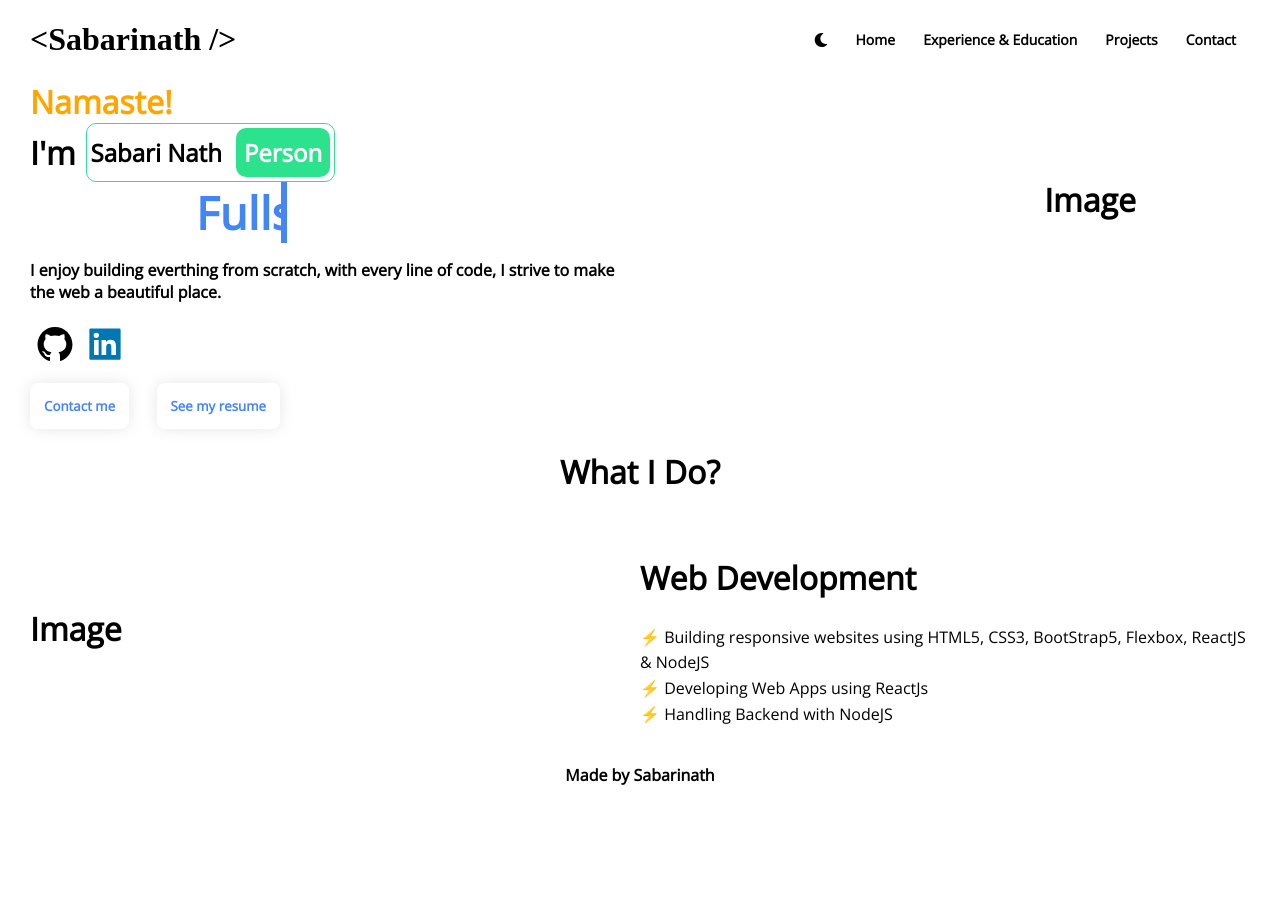
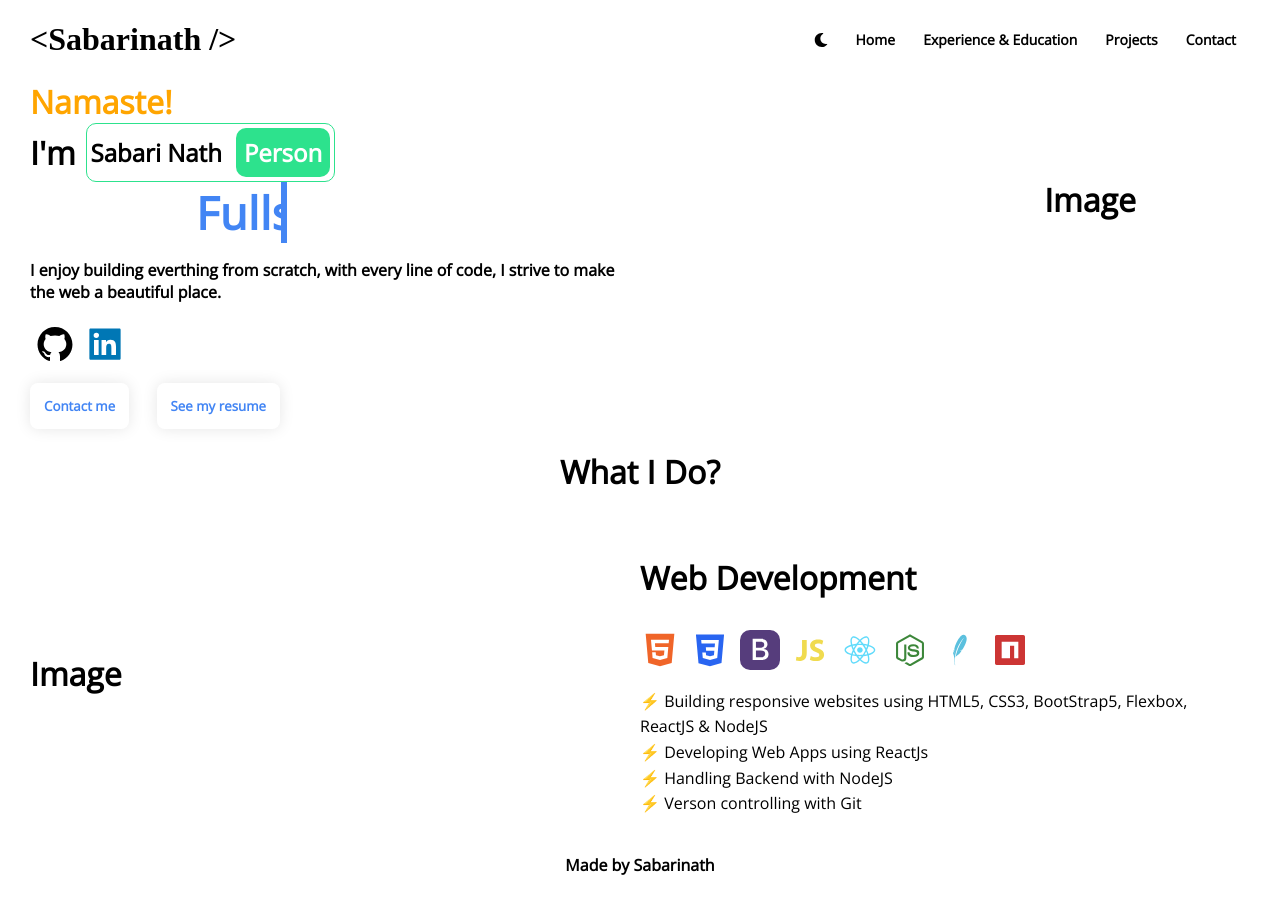
Before and after one commit to Sabarinath049/Sabarinath-Portfolio, a React (Create React App) app: page / in a window 1280 px wide. Before the commit the page ends 808 px from the top, so only its background shows below. Built offline with nearby package versions, Linux system fonts and the light colour scheme; a web font is replaced by a local one.

Commit message:
Added techstack in webdev container

```diff
--- a/src/components/Home/index.css
+++ b/src/components/Home/index.css
@@ -149,6 +149,44 @@
     align-items: center;
     width: 100%;
 }
+.technology-container{
+    display: flex;
+    justify-content: flex-start;
+    align-items: center;
+    min-width: 320px;
+    max-width: 100%;
+    flex-wrap: wrap;
+    margin-bottom: 14px;
+}
+.technology-item{
+    padding: 5px;
+    font-size: 40px;
+}
+.html{
+    color: #f06529;
+    padding-left: 0px;
+}
+.css{
+    color: #2965f1
+}
+.bootstrap{
+    color: #563d7c;
+}
+.js{
+    color: #f0db4f
+}
+.react{
+    color: #61dbfb
+}
+.node{
+    color: #3c873a;
+}
+.sql{
+    color: #5bc0de;
+}
+.npm{
+    color:#cc3534
+}
 .webdev-description{
     display: flex;
     flex-direction: column;
@@ -158,6 +196,9 @@
     min-width: 320px;
     max-width: 50%;
     line-height: 1.6;
+}
+.li-item{
+    width: 90%;
 }
 
 @keyframes typewriter {
@@ -186,6 +227,7 @@
     }
     .webdev-container{
         flex-direction: column;
+        justify-content: center;
     }
     .resume-container{
         align-self: center;
--- a/src/components/Home/index.js
+++ b/src/components/Home/index.js
@@ -1,5 +1,8 @@
 import ModeContext from '../../Context/index'
-import {AiFillGithub, AiFillLinkedin} from 'react-icons/ai'
+import {AiFillGithub, AiFillLinkedin, AiFillHtml5} from 'react-icons/ai'
+import {BsFillBootstrapFill} from 'react-icons/bs'
+import { DiCss3,DiJavascript1, DiReact, DiNodejsSmall, DiSqllite } from 'react-icons/di'
+import {RiNpmjsFill} from 'react-icons/ri'
 import './index.css'
 
 const Home = () => {
@@ -47,9 +50,22 @@ const Home = () => {
                                 </div>
                                 <ul className="webdev-description">
                                     <li><h1>Web Development</h1></li>
-                                    <li>⚡ Building responsive websites using HTML5, CSS3, BootStrap5, Flexbox, ReactJS & NodeJS</li>
-                                    <li>⚡ Developing Web Apps using ReactJs</li>
-                                    <li>⚡ Handling Backend with NodeJS</li>
+                                    <li>
+                                        <div className="technology-container">
+                                            <AiFillHtml5 className="technology-item html" />
+                                            <DiCss3 className="technology-item css" />
+                                            <BsFillBootstrapFill className="technology-item bootstrap" />
+                                            <DiJavascript1 className="technology-item js" />
+                                            <DiReact className="technology-item react" />
+                                            <DiNodejsSmall className="technology-item node" />
+                                            <DiSqllite className="technology-item sql" />
+                                            <RiNpmjsFill className="technology-item npm" />
+                                        </div>
+                                    </li>
+                                    <li className="li-item">⚡ Building responsive websites using HTML5, CSS3, BootStrap5, Flexbox, ReactJS & NodeJS</li>
+                                    <li className="li-item">⚡ Developing Web Apps using ReactJs</li>
+                                    <li className="li-item">⚡ Handling Backend with NodeJS</li>
+                                    <li className="li-item">⚡ Verson controlling with Git</li>
                                 </ul>
                             </div>
                         </div>
```
